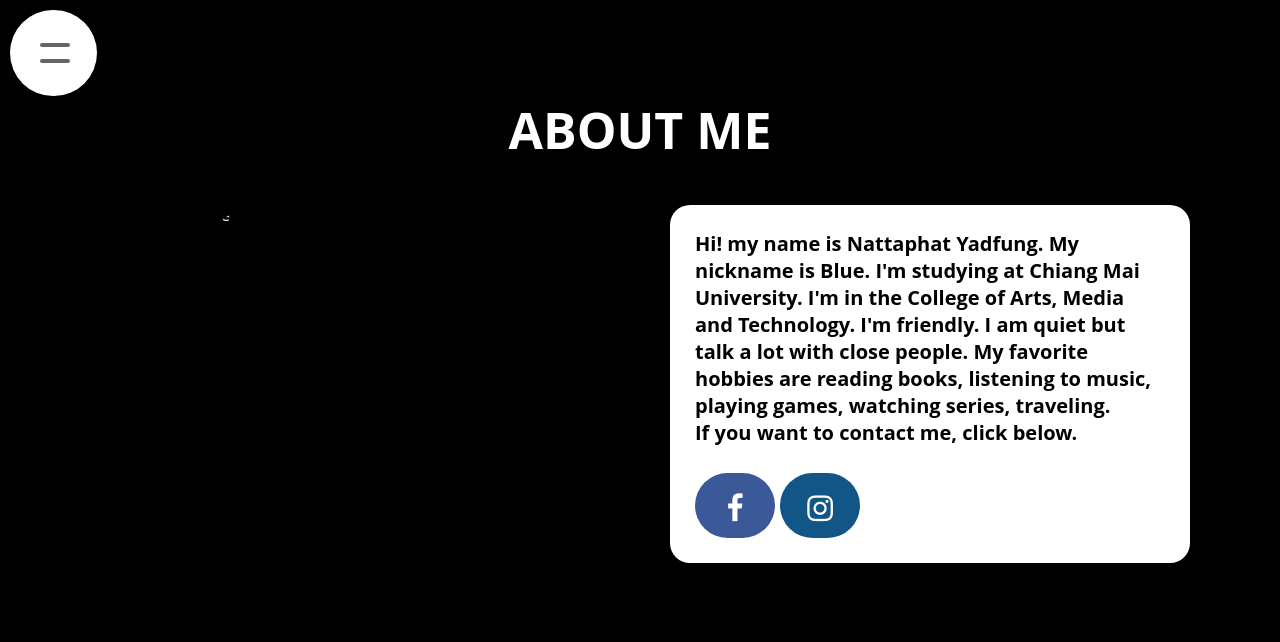
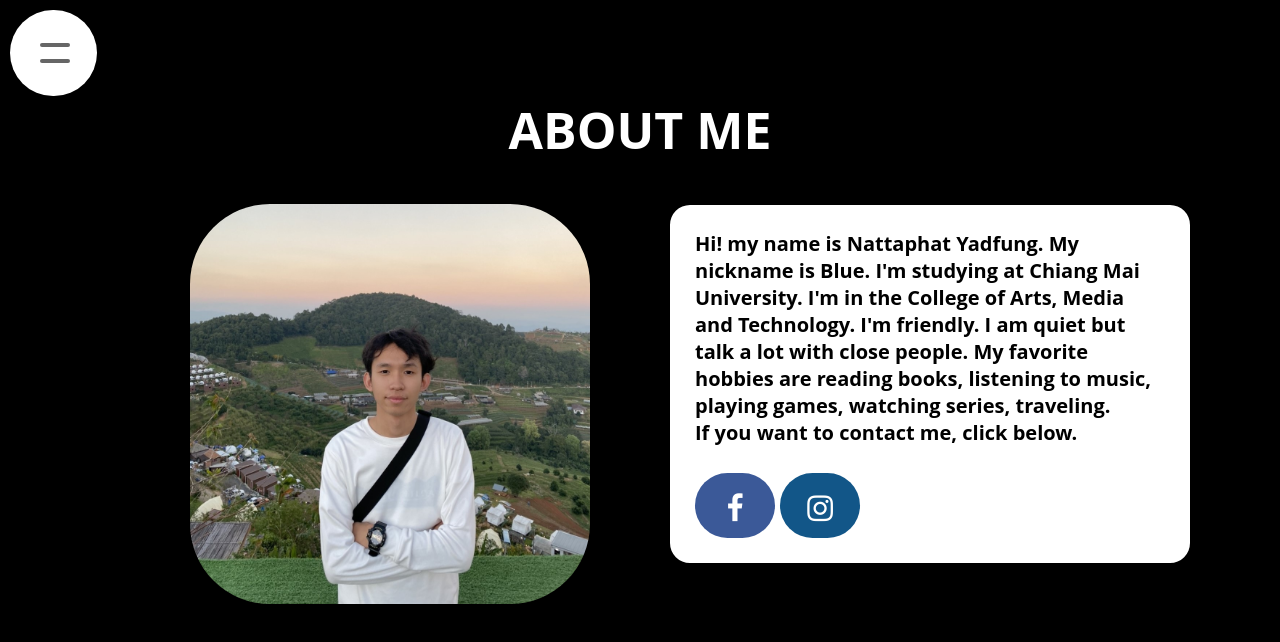
Before and after one commit to BlueAlis/blue.github.io, a plain HTML site: page about-me.html in a window 1280 px wide. Drawn offline with Linux system fonts and the light colour scheme.

Commit message:
Update about-me.html

```diff
--- a/about-me.html
+++ b/about-me.html
@@ -27,7 +27,7 @@
   <h1>ABOUT ME</h1>
 </header>
 <div class="contain">
-  <img src="../PortfolioWeb/assets/me.jpg" alt="me" width= "400px" height="400px">
+  <img src="../blue.github.io/assets/me.jpg" alt="me" width= "400px" height="400px">
   <h2>
     Hi! my name is Nattaphat Yadfung. My nickname is Blue. I'm studying at
     Chiang Mai University. I'm in the College of Arts, Media and Technology.
```
